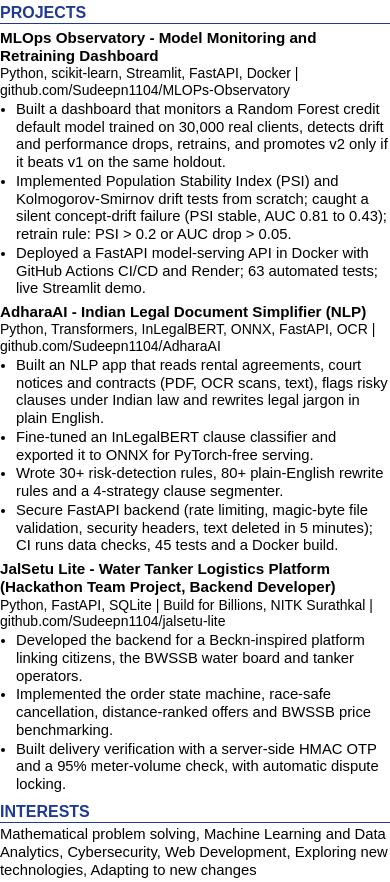
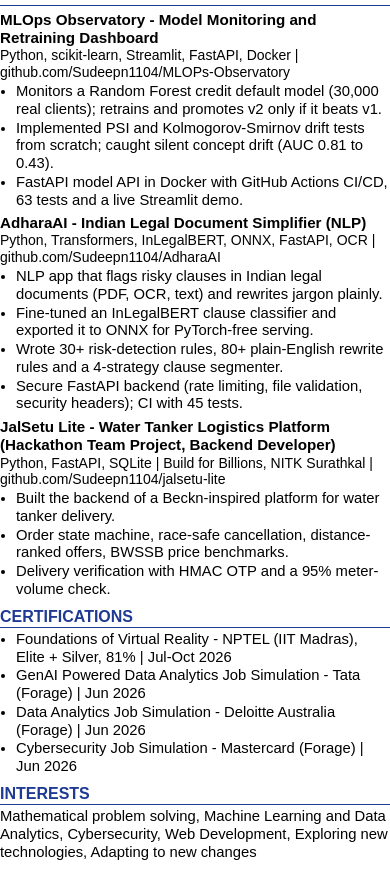
Before and after one commit to Sudeepn1104/MLOPs-Demo, a plain HTML site: page portfolio/resume.html in a window 390 px wide. Shown: the part 763-1645 px from the top of the page. Drawn offline with Linux system fonts and the light colour scheme.

Commit message:
Resume: add certifications and phone; add download button to portfolio
Co-Authored-By: Claude Opus 5.5 <noreply@anthropic.com>
Claude-Session: https://claude.ai/code/session_019SSPnpM86e8McZfEHf2tUT

```diff
--- a/portfolio/resume.html
+++ b/portfolio/resume.html
@@ -26,11 +26,11 @@
 
 <h1>Sudeep Nayak</h1>
 <p class="headline">Machine Learning Engineer | MLOps | NLP</p>
-<p class="contact">Email: <a href="mailto:sudeepnayak1104@gmail.com">sudeepnayak1104@gmail.com</a> | Location: Karnataka, India | Portfolio: <a href="https://sudeepn1104.github.io">sudeepn1104.github.io</a></p>
-<p class="contact">LinkedIn: <a href="https://www.linkedin.com/in/sudeep-u-nayak-b69313374/">linkedin.com/in/sudeep-u-nayak-b69313374</a> | GitHub: <a href="https://github.com/Sudeepn1104">github.com/Sudeepn1104</a></p>
+<p class="contact">Email: <a href="mailto:sudeepnayak1104@gmail.com">sudeepnayak1104@gmail.com</a> | Phone: +91 7619246367 | Portfolio: <a href="https://sudeepn1104.github.io">sudeepn1104.github.io</a></p>
+<p class="contact">LinkedIn: <a href="https://www.linkedin.com/in/sudeep-u-nayak-b69313374/">linkedin.com/in/sudeep-u-nayak-b69313374</a> | GitHub: <a href="https://github.com/Sudeepn1104">github.com/Sudeepn1104</a> | Karnataka, India</p>
 
 <h2>SUMMARY</h2>
-<p>Motivated B.E. (AI and ML) student seeking opportunities in Machine Learning, Data Analytics and Cybersecurity. Builds ML systems end to end: training, monitoring, drift detection, retraining and deployment with FastAPI, Docker and CI/CD. Adaptable to dynamic environments including Agile workflows, and passionate about building intelligent solutions at the intersection of data and security.</p>
+<p>Motivated B.E. (AI and ML) student seeking opportunities in Machine Learning, Data Analytics and Cybersecurity. Builds and deploys end-to-end ML systems with monitoring and CI/CD. Adaptable to dynamic environments including Agile workflows, and passionate about building intelligent solutions at the intersection of data and security.</p>
 
 <h2>EDUCATION</h2>
 <h3>Bachelor of Engineering (B.E.) in Artificial Intelligence and Machine Learning</h3>
@@ -51,26 +51,34 @@
 <h3>MLOps Observatory - Model Monitoring and Retraining Dashboard</h3>
 <p class="sub">Python, scikit-learn, Streamlit, FastAPI, Docker | <span class="url">github.com/Sudeepn1104/MLOPs-Observatory</span></p>
 <ul>
-  <li>Built a dashboard that monitors a Random Forest credit default model trained on 30,000 real clients, detects drift and performance drops, retrains, and promotes v2 only if it beats v1 on the same holdout.</li>
-  <li>Implemented Population Stability Index (PSI) and Kolmogorov-Smirnov drift tests from scratch; caught a silent concept-drift failure (PSI stable, AUC 0.81 to 0.43); retrain rule: PSI &gt; 0.2 or AUC drop &gt; 0.05.</li>
-  <li>Deployed a FastAPI model-serving API in Docker with GitHub Actions CI/CD and Render; 63 automated tests; live Streamlit demo.</li>
+  <li>Monitors a Random Forest credit default model (30,000 real clients); retrains and promotes v2 only if it beats v1.</li>
+  <li>Implemented PSI and Kolmogorov-Smirnov drift tests from scratch; caught silent concept drift (AUC 0.81 to 0.43).</li>
+  <li>FastAPI model API in Docker with GitHub Actions CI/CD, 63 tests and a live Streamlit demo.</li>
 </ul>
 
 <h3>AdharaAI - Indian Legal Document Simplifier (NLP)</h3>
 <p class="sub">Python, Transformers, InLegalBERT, ONNX, FastAPI, OCR | <span class="url">github.com/Sudeepn1104/AdharaAI</span></p>
 <ul>
-  <li>Built an NLP app that reads rental agreements, court notices and contracts (PDF, OCR scans, text), flags risky clauses under Indian law and rewrites legal jargon in plain English.</li>
+  <li>NLP app that flags risky clauses in Indian legal documents (PDF, OCR, text) and rewrites jargon plainly.</li>
   <li>Fine-tuned an InLegalBERT clause classifier and exported it to ONNX for PyTorch-free serving.</li>
   <li>Wrote 30+ risk-detection rules, 80+ plain-English rewrite rules and a 4-strategy clause segmenter.</li>
-  <li>Secure FastAPI backend (rate limiting, magic-byte file validation, security headers, text deleted in 5 minutes); CI runs data checks, 45 tests and a Docker build.</li>
+  <li>Secure FastAPI backend (rate limiting, file validation, security headers); CI with 45 tests.</li>
 </ul>
 
 <h3>JalSetu Lite - Water Tanker Logistics Platform (Hackathon Team Project, Backend Developer)</h3>
 <p class="sub">Python, FastAPI, SQLite | Build for Billions, NITK Surathkal | <span class="url">github.com/Sudeepn1104/jalsetu-lite</span></p>
 <ul>
-  <li>Developed the backend for a Beckn-inspired platform linking citizens, the BWSSB water board and tanker operators.</li>
-  <li>Implemented the order state machine, race-safe cancellation, distance-ranked offers and BWSSB price benchmarking.</li>
-  <li>Built delivery verification with a server-side HMAC OTP and a 95% meter-volume check, with automatic dispute locking.</li>
+  <li>Built the backend of a Beckn-inspired platform for water tanker delivery.</li>
+  <li>Order state machine, race-safe cancellation, distance-ranked offers, BWSSB price benchmarks.</li>
+  <li>Delivery verification with HMAC OTP and a 95% meter-volume check.</li>
+</ul>
+
+<h2>CERTIFICATIONS</h2>
+<ul>
+  <li>Foundations of Virtual Reality - NPTEL (IIT Madras), Elite + Silver, 81% | Jul-Oct 2026</li>
+  <li>GenAI Powered Data Analytics Job Simulation - Tata (Forage) | Jun 2026</li>
+  <li>Data Analytics Job Simulation - Deloitte Australia (Forage) | Jun 2026</li>
+  <li>Cybersecurity Job Simulation - Mastercard (Forage) | Jun 2026</li>
 </ul>
 
 <h2>INTERESTS</h2>
```
Also changed, not shown: portfolio/index.html (+2 -0 lines), 1 other file.
